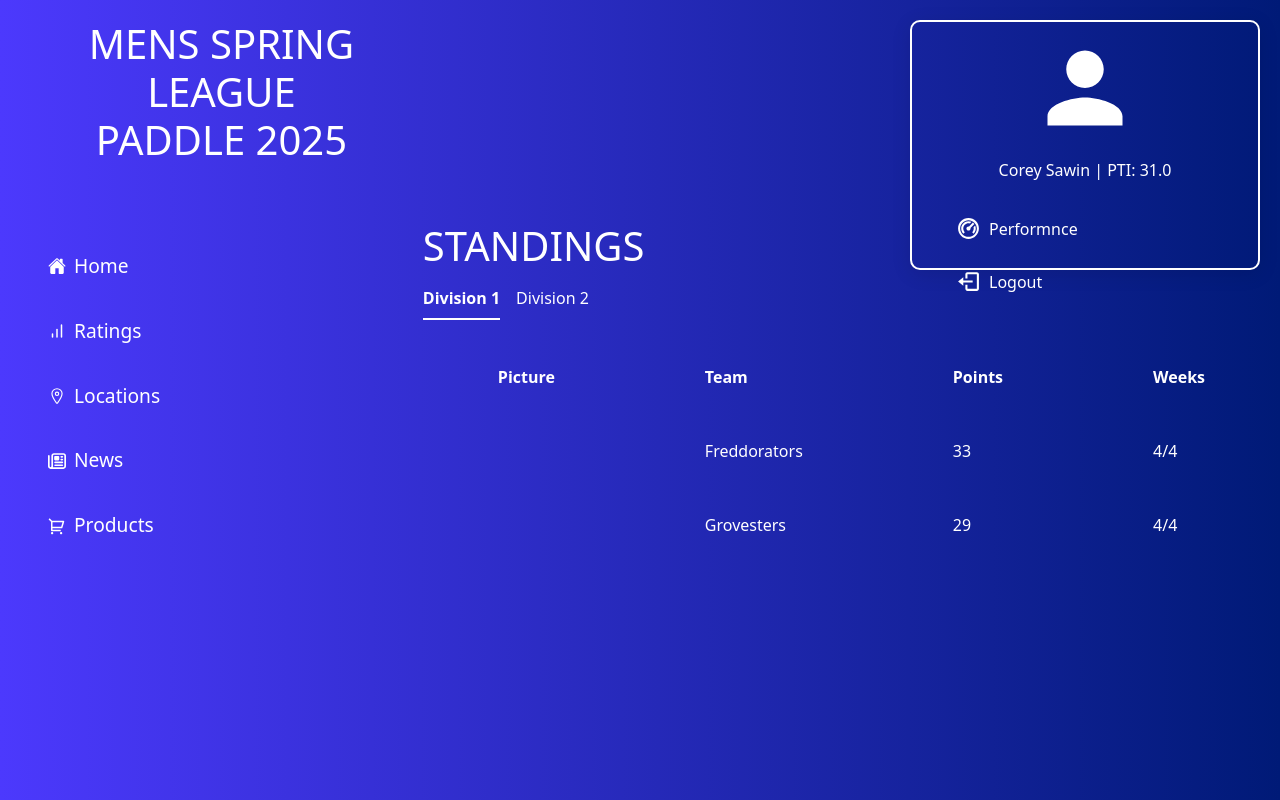
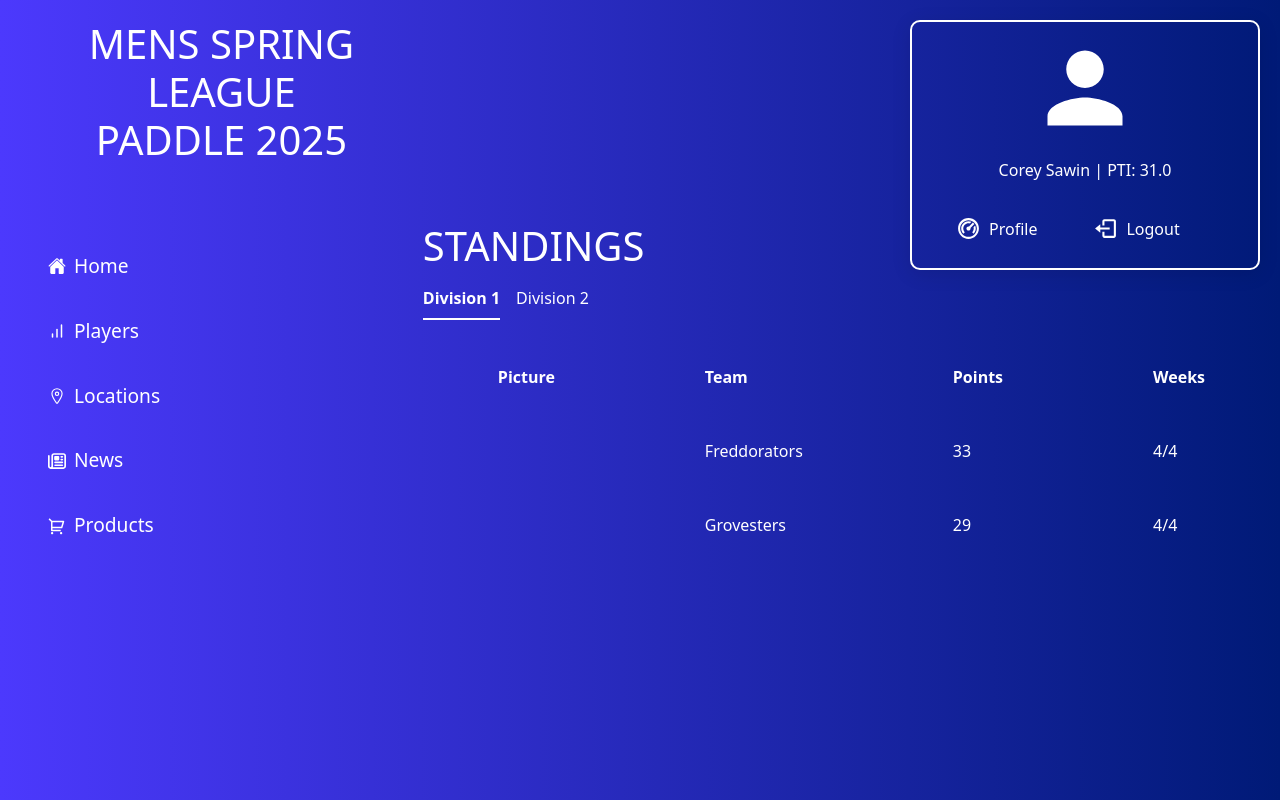
Before and after one commit to sawincp/mapta-spring-league, a Next.js app: page / in a window 1280 px wide. Built offline with nearby package versions, Linux system fonts and the light colour scheme.

Commit message:
update links

```diff
--- a/src/app/components/home/loginCard.js
+++ b/src/app/components/home/loginCard.js
@@ -25,7 +25,7 @@ export default function LoginCard() {
             <Button variant="outline-light">
               <Nav.Link href="/dashboard" className="d-flex align-items-center">
                 <RiDashboard2Line className="me-2" size={25} />
-              Performnce
+              Profile
               </Nav.Link>
             </Button>
             <Button variant="outline-light">
--- a/src/app/components/home/sidenav.js
+++ b/src/app/components/home/sidenav.js
@@ -21,7 +21,7 @@ export default function Sidenav() {
         <Button variant="outline-light" className="mb-2">
           <Nav.Link href="/ratings" className="d-flex align-items-center">
             <FiBarChart className="me-2" size={18} />
-            <span>Ratings</span>
+            <span>Players</span>
           </Nav.Link>
         </Button>
         <Button variant="outline-light" className="mb-2">
```
